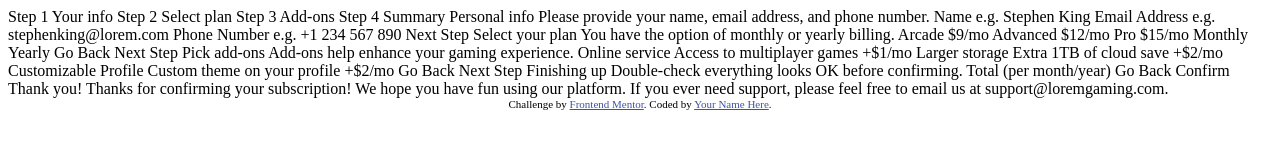
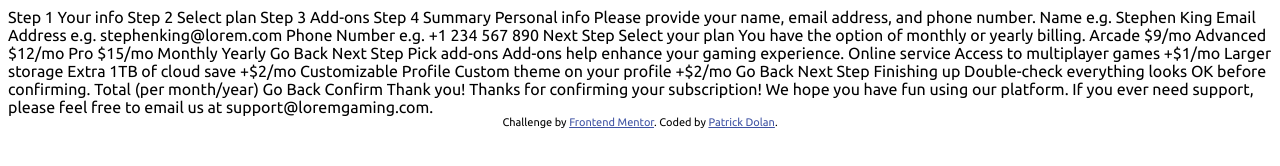
Before and after one commit to Patrick-Dolan/multi-step-form-challenge, a plain HTML site: page index.html in a window 1280 px wide. Drawn offline with Linux system fonts and the light colour scheme.

Commit message:
update: add link to main stylesheet     update: add google fonts link for ubuntu     update: add name and make link to attribution     refactor: remove unnecessary comment

```diff
--- a/index.html
+++ b/index.html
@@ -2,17 +2,20 @@
 <html lang="en">
 <head>
   <meta charset="UTF-8">
-  <meta name="viewport" content="width=device-width, initial-scale=1.0"> <!-- displays site properly based on user's device -->
+  <meta name="viewport" content="width=device-width, initial-scale=1.0">
 
   <link rel="icon" type="image/png" sizes="32x32" href="./images/favicon-32x32.png">
 
   <title>Frontend Mentor | Multi-step form</title>
 
-  <!-- Feel free to remove these styles or customise in your own stylesheet 👍 -->
-  <style>
-    .attribution { font-size: 11px; text-align: center; }
-    .attribution a { color: hsl(228, 45%, 44%); }
-  </style>
+  <!-- Stylesheets -->
+  <link rel="stylesheet" href="./styles.css">
+
+  <!-- Fonts -->
+  <link rel="preconnect" href="https://fonts.googleapis.com">
+  <link rel="preconnect" href="https://fonts.gstatic.com" crossorigin>
+  <link href="https://fonts.googleapis.com/css2?family=Ubuntu:wght@400;500;700&display=swap" rel="stylesheet">
+
 </head>
 <body>
 
@@ -120,7 +123,7 @@
 
   <div class="attribution">
     Challenge by <a href="https://www.frontendmentor.io?ref=challenge" target="_blank">Frontend Mentor</a>.
-    Coded by <a href="#">Your Name Here</a>.
+    Coded by <a href="https://patrickdolan.dev/" target="_blank">Patrick Dolan</a>.
   </div>
 </body>
 </html>
```
